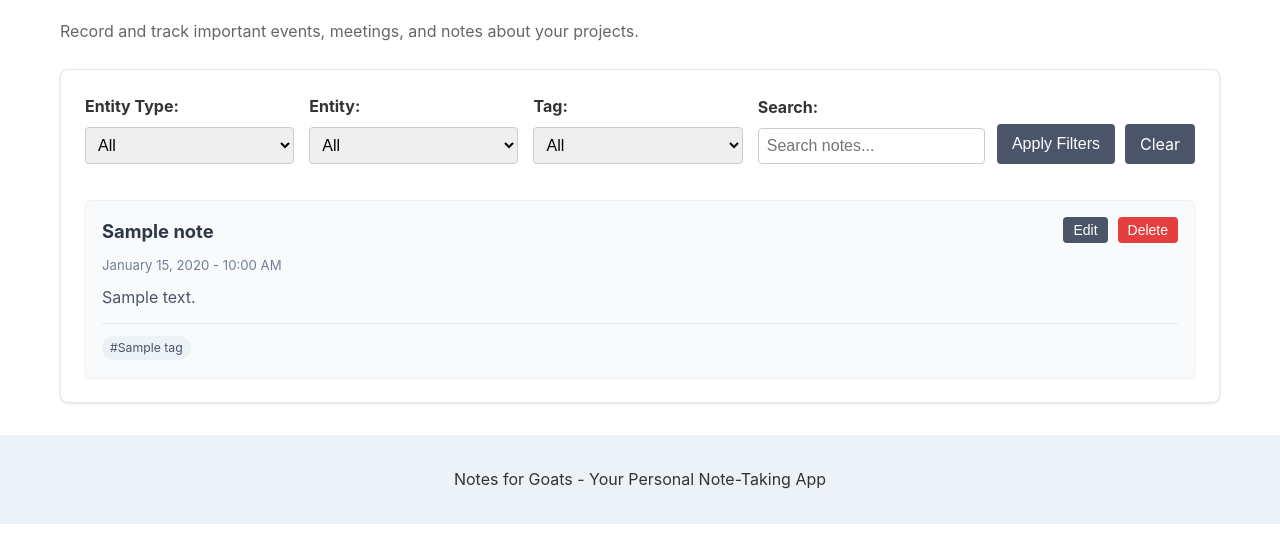
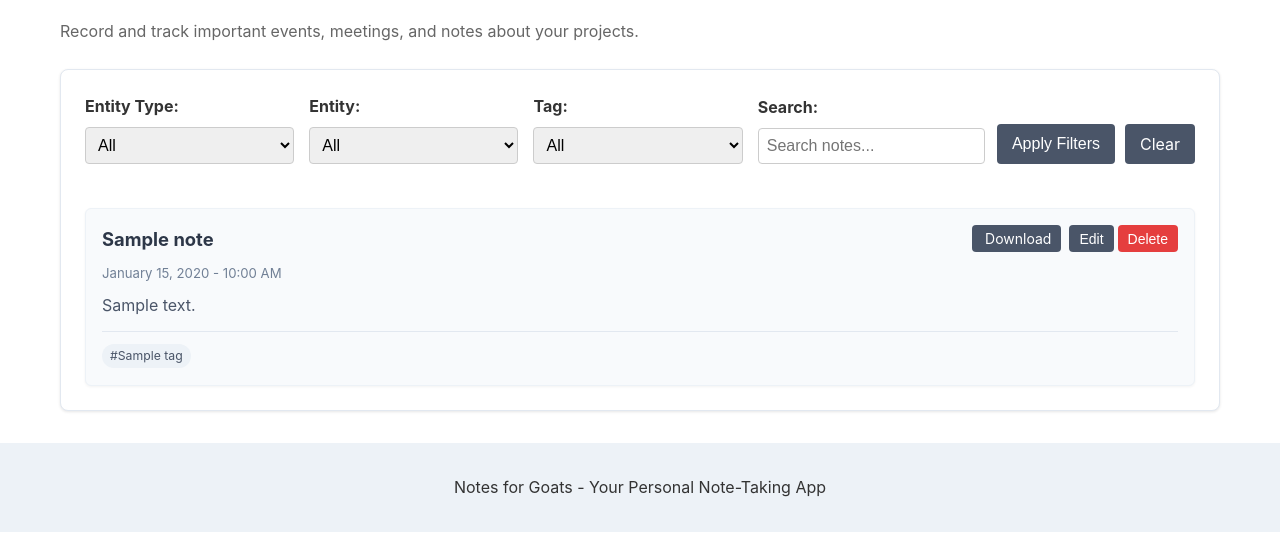
Before and after one commit to emily-flambe/notes-for-goats, a Django app: page /workspaces/1/note/ in a window 1280 px wide. Shown: the part 259-800 px from the top of the page. Run offline with Django 5.2, Linux system fonts and the light colour scheme; tables that the repository leaves empty hold one stand-in row (values such as "Sample post").

Commit message:
add button to download file

```diff
--- a/notes_for_goats/notekeeper/templates/notekeeper/note/list.html
+++ b/notes_for_goats/notekeeper/templates/notekeeper/note/list.html
@@ -101,6 +101,12 @@
                                     <div class="journal-date">{{ entry.timestamp|date:"F j, Y - g:i A" }}</div>
                                 </div>
                                 <div class="actions">
+                                    {% if entry.file_path %}
+                                    <a href="{% url 'notekeeper:serve_imported_file' workspace_id=workspace.id note_id=entry.id %}"
+                                       class="btn btn-sm btn-info download-button" target="_blank">
+                                        <i class="bi bi-download"></i> Download
+                                    </a>
+                                    {% endif %}
                                     <button class="btn btn-sm edit-button" data-url="{% url 'notekeeper:note_edit' workspace_id=workspace.id pk=entry.id %}">Edit</button>
                                     <button class="btn btn-sm btn-danger delete-button" data-url="{% url 'notekeeper:note_delete' workspace_id=workspace.id pk=entry.id %}">Delete</button>
                                 </div>
@@ -310,6 +316,31 @@
         padding-top: 0.5rem;
         border-top: 1px solid #e2e8f0;
     }
+
+    /* Download button styling */
+    .download-button {
+        background-color: #4299e1;
+        color: white;
+        margin-right: 4px;
+        display: inline-flex;
+        align-items: center;
+    }
+
+    .download-button:hover {
+        background-color: #3182ce;
+        color: white;
+    }
+
+    .download-button i {
+        margin-right: 3px;
+        font-size: 0.9em;
+    }
+
+    /* Ensure the actions div has enough space */
+    .journal-header .actions {
+        display: flex;
+        gap: 4px;
+    }
 </style>
 {% endblock %}
 
@@ -379,6 +410,26 @@
                 }
             });
         });
+
+        // Add event listener for download buttons to prevent note link activation
+        const downloadButtons = document.querySelectorAll('.download-button');
+        downloadButtons.forEach(button => {
+            button.addEventListener('click', function(event) {
+                // Stop the event from bubbling up to the note link
+                event.stopPropagation();
+            });
+        });
+
+        // Add event listener for edit buttons
+        const editButtons = document.querySelectorAll('.edit-button');
+        editButtons.forEach(button => {
+            button.addEventListener('click', function(event) {
+                event.preventDefault();
+                event.stopPropagation();
+                const editUrl = this.getAttribute('data-url');
+                window.location.href = editUrl;
+            });
+        });
     });
 </script>
 {% endblock %}
```
Also changed, not shown: notes_for_goats/notekeeper/views/note_import_views.py (+8 -2 lines).
